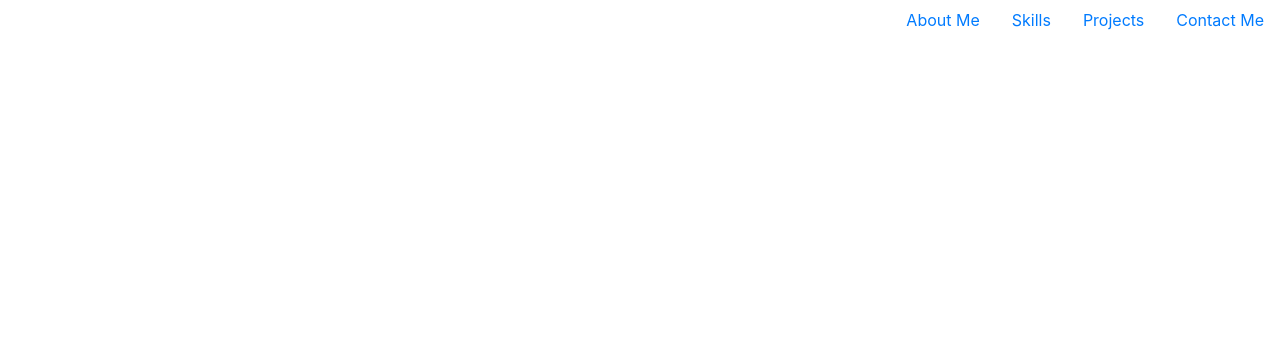
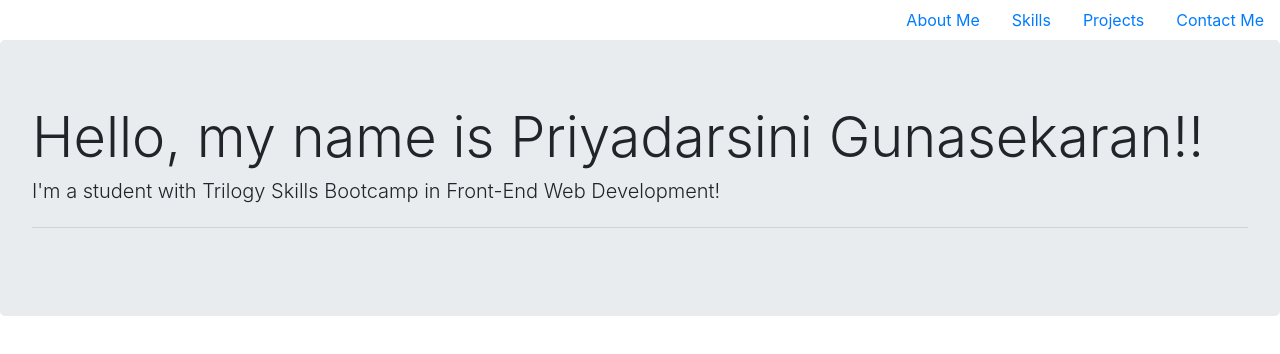
Before and after one commit to priyadarsini-gunasekaran/Bootstrap-Portfolio, a plain HTML site: page index.html in a window 1280 px wide. Drawn offline with nearby package versions, Linux system fonts and the light colour scheme.

Commit message:
jumbotron section commit

```diff
--- a/index.html
+++ b/index.html
@@ -29,3 +29,10 @@
         </li>
     </ul>
     <!-- End navigation bar -->
+    <!-- Jumbotron -->
+    <div class="jumbotron" id="about">
+      <h1 class="display-4">Hello, my name is Priyadarsini Gunasekaran!!</h1>
+      <h4 class="lead">I'm a student with Trilogy Skills Bootcamp in Front-End Web Development!</h4>
+      <hr class="my-4">
+  </div>
+  <!-- End jumbotron/Hero section -->
```
